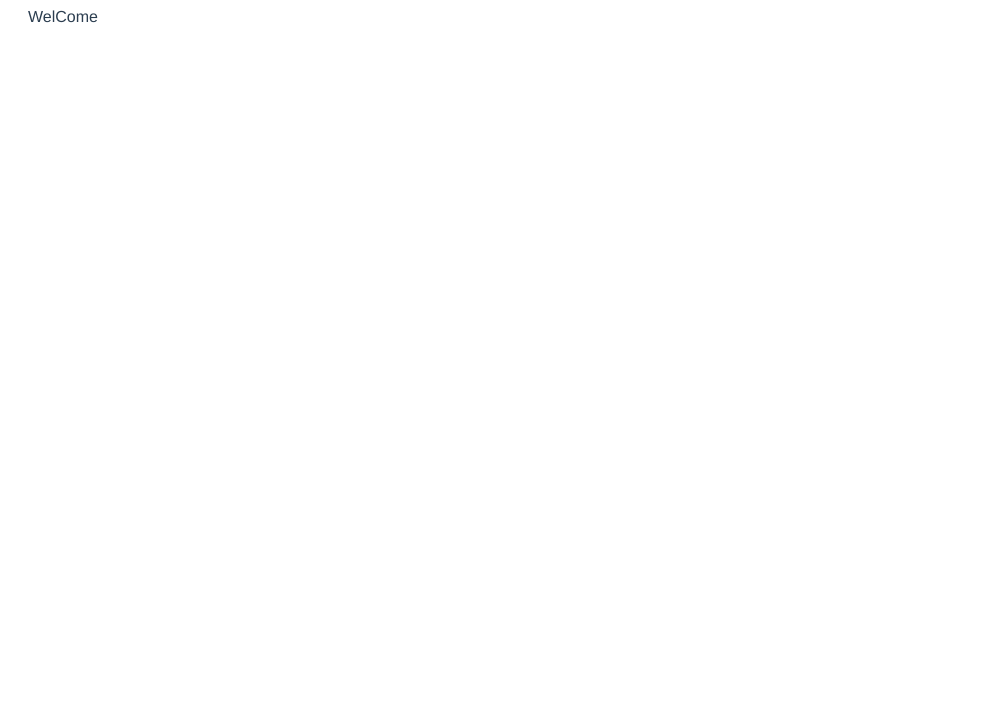
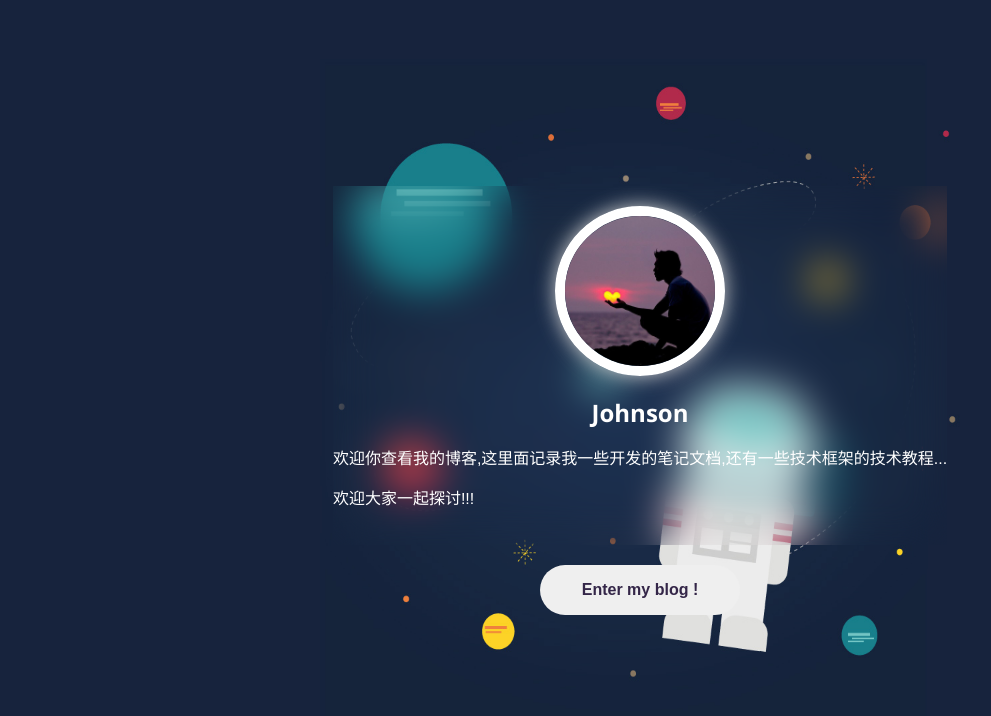
Before and after one commit to Johnson87870/webBlog, a Vue app: page /welcome in a window 1280 px wide. Shown: the top 716 px of the page, without its empty margins (0-991 px from the left). Built offline with nearby package versions, Linux system fonts and the light colour scheme.

Commit message:
add：welcomePage

```diff
--- a/src/App.vue
+++ b/src/App.vue
@@ -38,6 +38,7 @@ export default {
   display: flex;
   > .container {
     padding-left: 20px;
+    padding-right: 20px;
   }
 }
 </style>
--- a/src/components/Menus.vue
+++ b/src/components/Menus.vue
@@ -14,7 +14,7 @@
       </div>
     </div>
     <div class="menus-nav">
-      <a href="#" class="nav-item" @click="goToRoutePage('/')">
+      <a href="#" class="nav-item" @click="goToRoutePage('home')">
         <span class="nav-icon">
           <img src="../assets/icons/home.svg" alt />
         </span>
@@ -63,6 +63,9 @@ export default {
     // 路由跳转
     goToRoutePage(type) {
       const routerType = type.indexOf("/") == -1 ? "/" + type : type;
+      if (this.$route.path === routerType) {
+        return;
+      }
       this.$router.push({ path: routerType });
     }
   }
--- a/src/components/Welcome.vue
+++ b/src/components/Welcome.vue
@@ -1,10 +1,112 @@
 <template>
-  <div>WelCome</div>
+  <div class="welcome">
+    <div class="welcome-filter">
+      <div class="welcome-head-image">
+        <img src="../assets/imgs/userpt.png" alt />
+      </div>
+      <div class="welcome-sign">Johnson</div>
+      <div class="welcome-intro">
+        <p>欢迎你查看我的博客,这里面记录我一些开发的笔记文档,还有一些技术框架的技术教程...</p>
+        <p>欢迎大家一起探讨!!!</p>
+      </div>
+    </div>
+
+    <button class="welcome-sign-in" @click="$router.push({ path: '/home' })">Enter my blog !</button>
+  </div>
 </template>
 
 <script>
-export default {};
+export default {
+  methods: {
+    EnterIn() {
+      this.$router.push({ path: "/" });
+    }
+  }
+};
 </script>
 
 <style lang="scss" scoped>
+.welcome {
+  width: 100vw;
+  height: 100vh;
+  display: flex;
+  position: fixed;
+  left: 0;
+  top: 0;
+  flex-direction: column;
+  justify-content: center;
+  align-items: center;
+  background-image: url("../assets/imgs/welcomeBg.png");
+  background-repeat: no-repeat;
+  background-size: 100% 100%;
+  color: #fff;
+
+  > .welcome-filter {
+    display: flex;
+    flex-direction: column;
+    justify-content: center;
+    align-items: center;
+    padding: 20px 0;
+    z-index: 1;
+    position: relative;
+    overflow: hidden;
+    background-position: center top;
+    background-size: cover;
+    > .welcome-head-image {
+      width: 150px;
+      height: 150px;
+      border-radius: 50%;
+      border: 10px #fff solid;
+      box-shadow: 0 0 20px 0 #cccccc;
+      > img {
+        width: 100%;
+        height: 100%;
+        border-radius: 50%;
+      }
+    }
+    > .welcome-sign {
+      padding-top: 20px;
+      font-size: 24px;
+      font-weight: bold;
+      font-family: "Segoe UI", Tahoma, Geneva, Verdana, sans-serif;
+    }
+  }
+
+  > .welcome-filter::after {
+    clear: both;
+    content: "";
+    display: block;
+    position: absolute;
+    top: 0;
+    left: 0;
+    right: 0;
+    bottom: 0;
+    z-index: -1;
+    background-image: url("../assets/imgs/welcomeBg.png");
+    background-position: center top;
+    background-size: cover;
+    background-attachment: fixed;
+    -webkit-filter: blur(20px);
+    -moz-filter: blur(20px);
+    -ms-filter: blur(20px);
+    -o-filter: blur(20px);
+    filter: blur(20px);
+  }
+
+  > .welcome-sign-in {
+    margin-top: 20px;
+    width: 200px;
+    height: 50px;
+    border-radius: 40px;
+    font-size: 16px;
+    color: #342648;
+    font-weight: bold;
+    border: 0;
+  }
+
+  > .welcome-sign-in:hover {
+    background-color: #0094ff;
+    color: #fff;
+  }
+}
 </style>
--- a/src/router/index.ts
+++ b/src/router/index.ts
@@ -9,14 +9,17 @@ Vue.use(VueRouter)
 
 const routes = [
   {
+    path: '/',
+    redirect: '/welcome',
+  },
+  {
     path: '/welcome',
     name: 'Welcome',
     component: Welcome
   },
   {
-    path: '/',
+    path: '/home',
     name: 'Home',
-    redirect: '/welcome',
     component: Home
   },
   {
```
Also changed, not shown: src/assets/imgs/welcomeBg.png (added).
